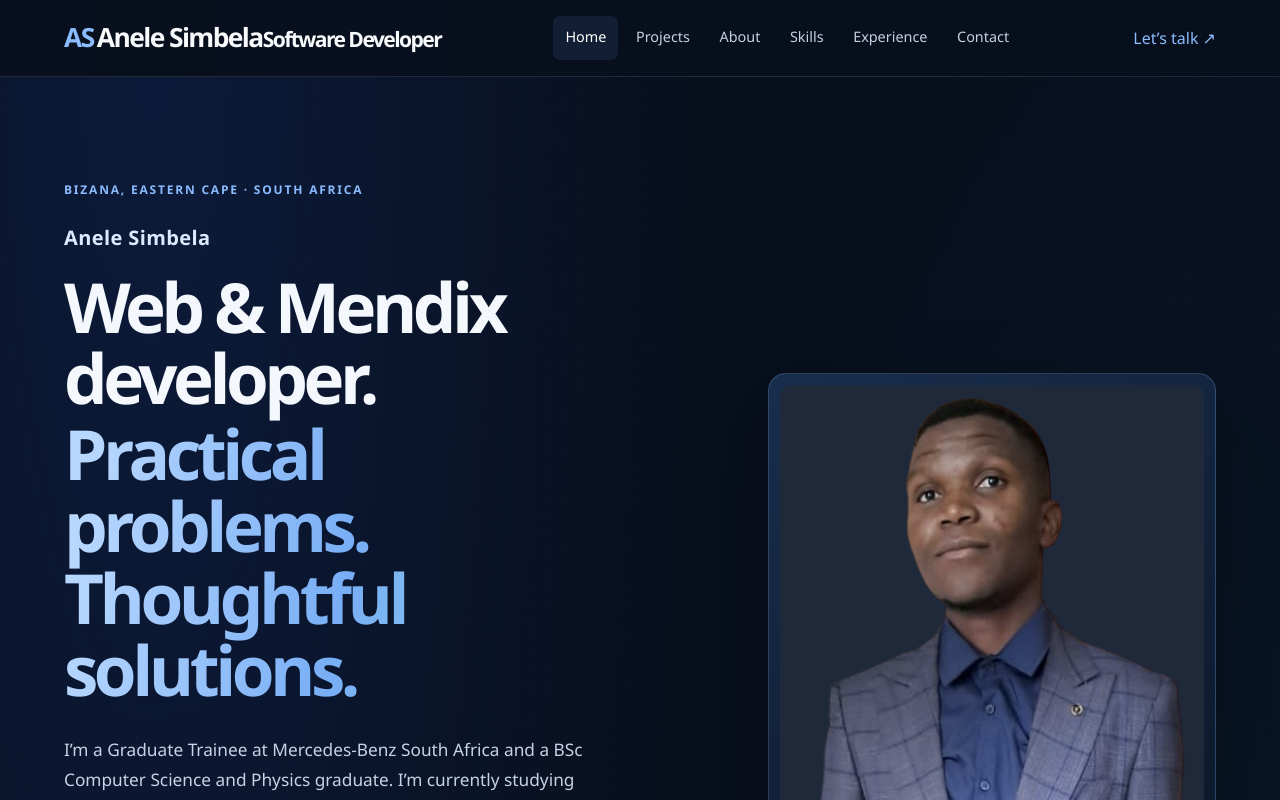
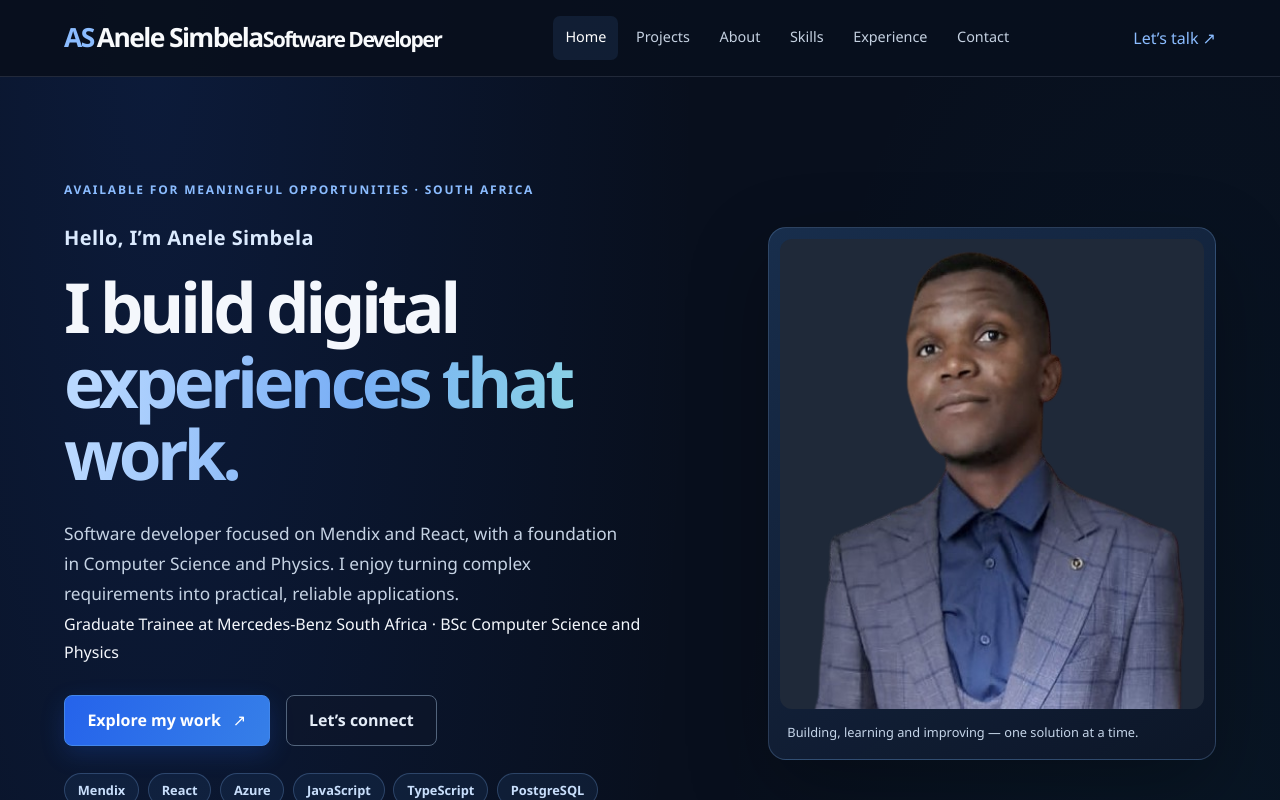
Before and after one commit to FABRICADO08/Portfolio, a React (Vite) app in the folder my-portfolio/: page / in a window 1280 px wide. Shown: the top 800 px of the page. Built offline with nearby package versions, Linux system fonts and the light colour scheme.

Commit message:
Redesign portfolio content and navigation

```diff
--- a/my-portfolio/src/components/Hero.jsx
+++ b/my-portfolio/src/components/Hero.jsx
@@ -1,36 +1,35 @@
 import { Link } from 'react-router-dom'
 
-const technologies = ['Mendix', 'React', 'JavaScript', 'Azure', 'PostgreSQL']
+const technologies = ['Mendix', 'React', 'Azure', 'JavaScript', 'TypeScript', 'PostgreSQL']
 
 export default function Hero() {
   return (
     <section className="hero content-width" aria-labelledby="hero-title">
       <div className="hero-copy">
-        <p className="eyebrow">Bizana, Eastern Cape · South Africa</p>
-        <p className="hero-name">Anele Simbela</p>
+        <p className="eyebrow"><span className="status-dot" /> Available for meaningful opportunities · South Africa</p>
+        <p className="hero-name">Hello, I’m Anele Simbela</p>
         <h1 id="hero-title">
-          Web &amp; Mendix developer.
-          <span>Practical problems. Thoughtful solutions.</span>
+          I build digital
+          <span> experiences that work.</span>
         </h1>
         <p className="intro">
-          I’m a Graduate Trainee at Mercedes-Benz South Africa and a BSc Computer Science
-          and Physics graduate. I’m currently studying towards Honours in Computing at
-          UNISA. I use React, TypeScript and Mendix to develop web applications, with
-          experience in PostgreSQL, Azure and Docker.
+          Software developer focused on Mendix and React, with a foundation in
+          Computer Science and Physics. I enjoy turning complex requirements
+          into practical, reliable applications.
         </p>
-        <p className="muted">
-          Exploring junior software developer opportunities, with interests in cyber
-          security and technical support.
+        <p className="hero-subcopy">
+          Graduate Trainee at Mercedes-Benz South Africa · BSc Computer Science and Physics
         </p>
         <div className="actions">
-          <Link to="/projects" className="button primary">Explore projects <span aria-hidden="true">↗</span></Link>
-          <Link to="/contact" className="button secondary">Get in touch</Link>
+          <Link to="/projects" className="button primary">Explore my work <span aria-hidden="true">↗</span></Link>
+          <Link to="/contact" className="button secondary">Let’s connect</Link>
         </div>
         <ul className="hero-stack" aria-label="Core technologies">
           {technologies.map((technology) => <li key={technology}>{technology}</li>)}
         </ul>
       </div>
       <figure className="portrait">
+        <div className="portrait-frame">
           <img
             src="/img/ANELE.Simbela.profile.png"
             alt="Portrait of Anele Simbela"
@@ -38,8 +37,12 @@ export default function Hero() {
             height="540"
             fetchPriority="high"
           />
-        <figcaption>BSc graduate · Honours in Computing at UNISA</figcaption>
+          <span className="portrait-orbit portrait-orbit-one" aria-hidden="true" />
+          <span className="portrait-orbit portrait-orbit-two" aria-hidden="true" />
+        </div>
+        <figcaption><span className="portrait-caption-dot" /> Building, learning and improving — one solution at a time.</figcaption>
       </figure>
+      <div className="hero-scroll" aria-hidden="true"><span /> Scroll to explore</div>
     </section>
   )
 }
```
Lines whose indentation alone changed are shown as unchanged.
